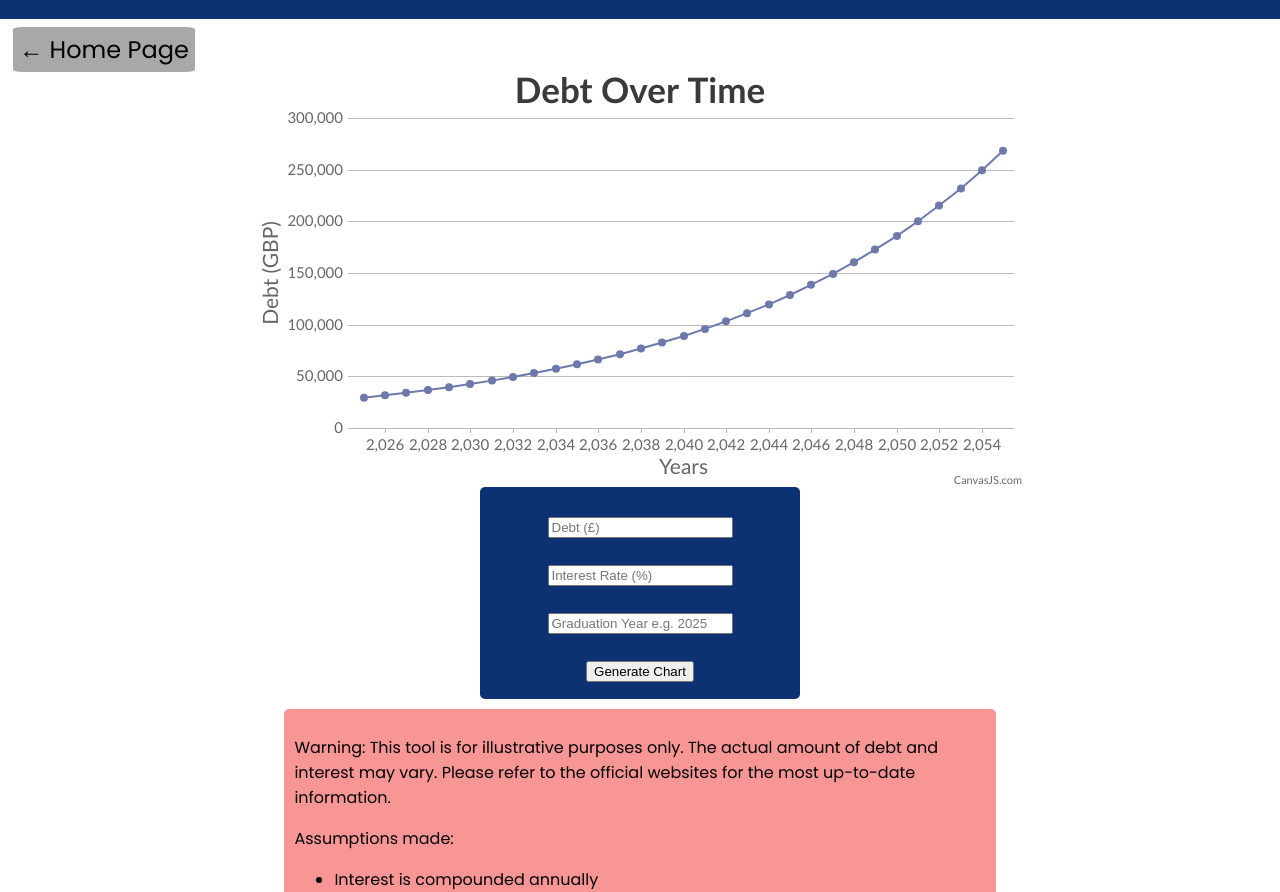
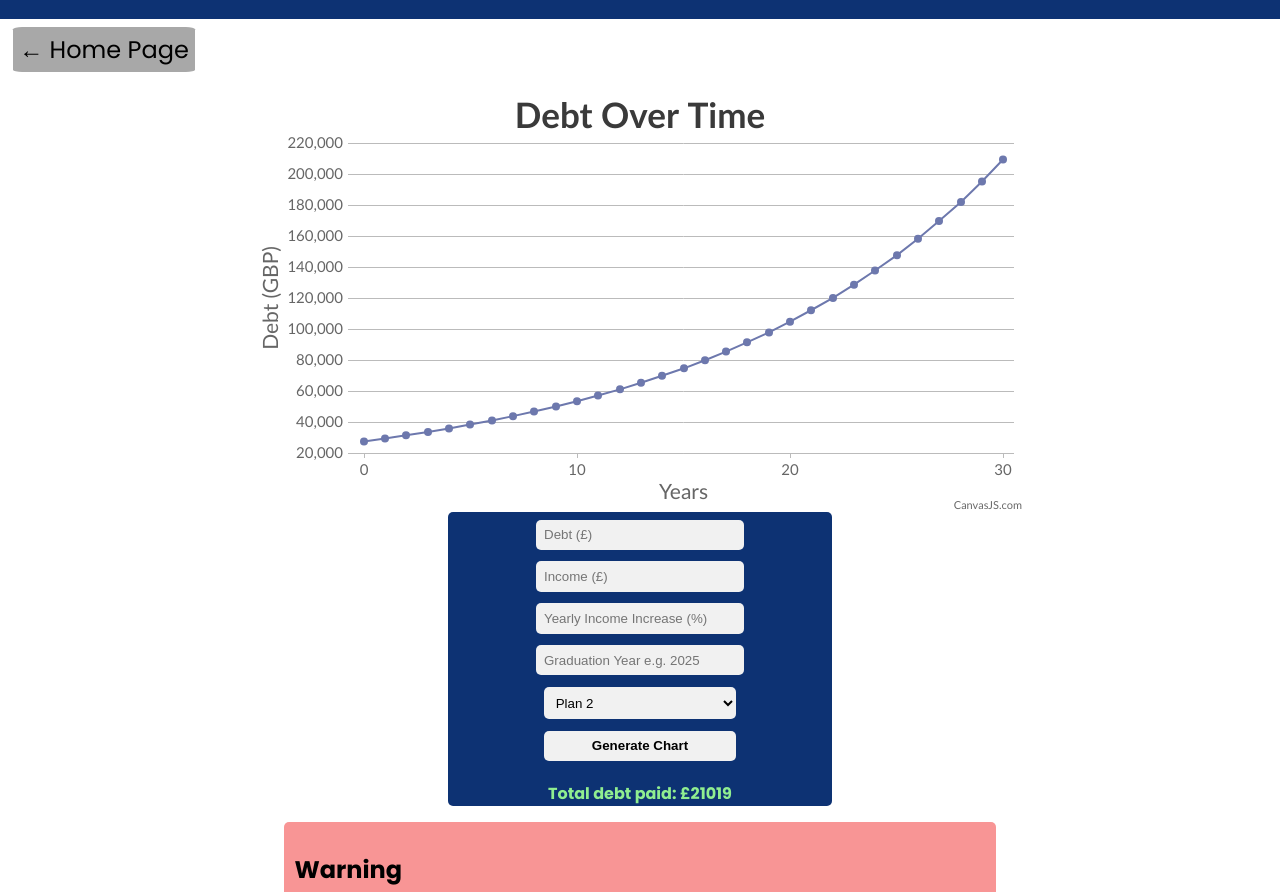
Before and after one commit to Rahat464/qnomics-private, a plain HTML site: page tool.html in a window 1280 px wide. Shown: the part 73-965 px from the top of the page. Drawn offline with Linux system fonts and the light colour scheme.

Commit message:
- Updated CSS Styles - Updated HTML form and warning - Updated script.js to include debt calculator using real past interest rate data, take away debt from income, and allow for yearly increases in debt.

```diff
--- a/css/style.css
+++ b/css/style.css
@@ -8,7 +8,7 @@
 @import url('https://fonts.googleapis.com/css2?family=Poppins:wght@300;400;500;600;700&display=swap');
 
 /* Global */
-body {
+body{
     font-family: Poppins, Arial, Helvetica, sans-serif;
     margin: 0% 0% 0% 0%;
 }
@@ -68,8 +68,6 @@ body {
     padding: -10% -10% -10% -10%;
     margin-left: auto;
     margin-right: auto;
-
-
 }
 
 /* About */
@@ -94,7 +92,6 @@ footer {
 }
 
 #disclaimer *{
-    /* font-size: 80%; */
     color: #bbbbbb;
 }
 
@@ -129,35 +126,43 @@ footer {
 #chartContainer {
     height: 420px;
     max-width: 100%;
-    /* padding: 10% 1% 10% 1% auto; */
-    /* display: block; */
 }
 
 /* Style input boxes and submit button*/
-#inputbox {
-    display: block;
-    text-align: center;
-    margin: 0px auto;
-    padding: 10px;
+#inputbox input, #inputbox select{
+    width: 50%;
+    padding: 2% 2% 2% 2%;
+    margin: 2% 1% 1% 1%;
+    border: none;
+    background: #f1f1f1;
     border-radius: 5px;
-    width: 300px;
-    border: 15% solid #010003;
 }
 
 /* make submit button and input boxes arger and add colour */
-#submit, #inputbox {
-    display: block;
+#inputbox {
     text-align: center;
+    color: white;
+    font-weight: bold;
+    background-color: #0d3273;
+    border-radius: 5px;
+    width: 50%;
     margin: 0px auto;
-    padding: 10px;
+    margin-bottom: 1%;
+}
+
+#inputbox button {
+    width: 50%;
+    padding: 2% 2% 2% 2%;
+    margin: 2% 1% 1% 1%;
+    border: none;
     border-radius: 5px;
-    width: 300px;
-    background-color: #0d3273;
-    color: white;
-    border: 15% solid #ccc;
-    margin-bottom: 10px;
-    font-size: 200%;
     font-weight: bold;
+    background-color: #f1f1f1;
+    cursor: pointer;
+}
+
+#debtPaid {
+    color:lightgreen;
 }
 
 .noticebox {
--- a/js/script.js
+++ b/js/script.js
@@ -1,14 +1,14 @@
-// Queen Mary University of London (QMUL)
-// qNomics Financial Literacy Project
-// Date: 19/02/2024
-// Developed by: Rahat Ali
-// Contact: r.ali@se22.qmul.ac.uk
+// // Queen Mary University of London (QMUL)
+// // qNomics Financial Literacy Project
+// // Date: 19/02/2024
+// // Developed by: Rahat Ali
+// // Contact: r.ali@se22.qmul.ac.uk
 
 // Description: This file contains the code to create a chart using CanvasJS.
 
 // When the page loads, render the chart with default values
 window.onload = function () {
-    const dataPoints = generateDataPoints(27750, 7.6, 2025);
+    const dataPoints = generateDataPoints(27750, 2025, "plan2", 30000, 1);
     renderChart(dataPoints);
 }
 
@@ -19,7 +19,7 @@ function updateChart() {
     if (!userInput) return;
 
     // Generate dataPoints
-    const dataPoints = generateDataPoints(userInput.debt, userInput.interest, userInput.grad_year);
+    const dataPoints = generateDataPoints(userInput.debt, userInput.grad_year, userInput.plan, userInput.income, userInput.yearlyIncrease);
 
     // Reset chart
     document.getElementById("chartContainer").innerHTML = "";
@@ -31,31 +31,94 @@ function updateChart() {
 // Get user input and validate it
 function getUserInput() {
     const debt = parseFloat(document.getElementById("debt").value);
-    const interest = parseFloat(document.getElementById("interest").value);
     const grad_year = parseInt(document.getElementById("graduation_year").value);
+    const plan = document.getElementById("payment_plan").value;
+    const income = parseInt(document.getElementById("income").value);
+    const yearlyIncrease = parseFloat(document.getElementById("incomeIncrease").value);
 
     // Check if inputs are valid
-    if (isNaN(debt) || isNaN(interest) || isNaN(grad_year) ||
-        debt < 0 || interest < 0 || grad_year < 0) {
+    if (isNaN(debt) || isNaN(grad_year) || plan === "" || isNaN(income) || isNaN(yearlyIncrease)
+        || debt < 0 || grad_year < 0 || income < 0 || yearlyIncrease < 0) {
         alert("Please enter valid numbers");
         return;
     }
 
-    return { debt, interest, grad_year};
+    return { debt, grad_year, plan, income, yearlyIncrease };
 }
 
-// Generate Data Points with user input
-function generateDataPoints(debt, interest, years) {
-    const dataPoints = [];
+// Updated generateDataPoints function that takes into account the payment plan
+function generateDataPoints(debt, grad_year, plan, income, yearlyIncrease) {
+    const dataPoints = [{ x: 0, y: debt }];
+    let debtPaid = 0;
 
-    // Calculate data points yearly
-    for (let i = years; i <= years+30; i++) {
-        const currentDebt = Math.round(debt + (debt * (interest / 100)));
-        dataPoints.push({ x: i, y: currentDebt });
-        debt = currentDebt;
+    // Calculate remaining years of repayment plan depending on plan and graduation year
+    const totalYears = plan === "plan2" ? 30 : 40;
+
+    // We calculate the interest for each month since the interest rate can change each month
+    // Year starts from 1 since we assume the user will pay back the April after they graduate
+    for (let year = 1; year <= totalYears; year++) {
+        for (let month = 0; month < 12; month++) {
+            // Get the current date to find the interest rate
+            let curr_date = new Date(grad_year + year, month, 1)
+
+            // Find the interest rate for the current date
+            let interestRate = (findInterestRate(curr_date, plan) / 100)  + 1;
+
+            // Apply the interest rate to the debt
+            debt += ((debt * interestRate) - debt) / 12;
+        }
+
+        // If the user has an income, subtract the income from the debt
+        if (income) {
+            let incomeToDebt = 0;
+            if (plan === "plan2" && income >= 27000) {
+                // Plan 2: Take away 9% of the income above 27,000 from the debt
+                incomeToDebt = (income - 27000) * 0.09;
+            }
+            else if (plan === "plan5" && income >= 25000) {
+                // Plan 5: Take away 9% of the income above 25000 from the debt
+                incomeToDebt = (income - 25000) * 0.09;
+            }
+            debtPaid += incomeToDebt;
+            debt -= incomeToDebt;
+        }
+
+        // Add yearly increase to the income
+        income = income + (income * (yearlyIncrease / 100));
+
+        // If debt is 0, return the dataPoints
+        if (debt <= 0) {
+            dataPoints.push({ x: (year), y: (0)});
+            return dataPoints;
+        }
+
+        dataPoints.push({ x: (year), y: Math.round(debt) });
     }
 
+    // Change innerHTML of id debtPaid to the amount paid
+    document.getElementById("debtPaid").innerHTML = `Total debt paid: £${Math.round(debtPaid)}`;
     return dataPoints;
+}
+
+// Given a data object and a plan,
+// Find the interest rate for the given month and return the interest rate
+function findInterestRate(date, plan) {
+    // Fetch the JSON file
+    let data = plan === "plan2" ? plan2 : plan5;
+    data = data.reverse(); // Reverse order since the JSON file starts with the most recent year
+
+    // Convert the year to a UNIX timestamp
+    const timestamp = date.getTime() / 1000; // Convert to seconds
+
+    for (const item of data) {
+        // Check if the year falls within the start and end timestamps
+        if (timestamp >= item.start && timestamp <= item.end) {
+            // Return the interest rate for this date range
+            return parseFloat(item.interestRate);
+        }
+    }
+    // If no interest rate is found, return the most recent interest rate
+    return parseFloat(data[data.length -1]?.interestRate) || 7.6;
 }
 
 // Render Chart
@@ -65,12 +128,13 @@ function renderChart(Points){
         theme: "light2",
         title: {text: "Debt Over Time"},
         axisY: {
-            includeZero: true,
+            includeZero: false,
             title: "Debt (GBP)"
         },
         axisX: {
             title: "Years",
-            interval: 2, // Show every year
+            interval: 10, // Show every year
+            // Divide by 12 to get years
         },
         data: [{
             type: "line",
@@ -81,6 +145,37 @@ function renderChart(Points){
     chart.render();
 }
 
+// CONSTANTS
+const plan2 = [
+    {"start": 1704067200, "end": 4102444800, "interestRate": "7.6"},
+    {"start": 1638316800, "end": 1640908800, "interestRate": "7.5"},
+    {"start": 1630454400, "end": 1638316800, "interestRate": "7.3"},
+    {"start": 1622505600, "end": 1630454400, "interestRate": "7.1"},
+    {"start": 1614556800, "end": 1622505600, "interestRate": "6.9"},
+    {"start": 1606780800, "end": 1614556800, "interestRate": "6.5"},
+    {"start": 1598918400, "end": 1606780800, "interestRate": "6.3"},
+    {"start": 1583020800, "end": 1598918400, "interestRate": "4.5"},
+    {"start": 1609459200, "end": 1614556800, "interestRate": "4.4"},
+    {"start": 1601510400, "end": 1609459200, "interestRate": "4.1"},
+    {"start": 1598918400, "end": 1601510400, "interestRate": "4.2"},
+    {"start": 1593561600, "end": 1598918400, "interestRate": "5.3"},
+    {"start": 1598918400, "end": 1625097600, "interestRate": "5.6"},
+    {"start": 1567296000, "end": 1598918400, "interestRate": "5.4"},
+    {"start": 1535760000, "end": 1567296000, "interestRate": "6.3"},
+    {"start": 1504224000, "end": 1535760000, "interestRate": "6.1"},
+    {"start": 1472688000, "end": 1504224000, "interestRate": "4.6"},
+    {"start": 1441152000, "end": 1472688000, "interestRate": "3.9"},
+    {"start": 1409616000, "end": 1441152000, "interestRate": "5.5"},
+    {"start": 1378076400, "end": 1409616000, "interestRate": "6.3"},
+    {"start": 1346534400, "end": 1378076400, "interestRate": "6.6"}
+]
+
+const plan5 = [
+    {"start": 1638316800000, "end": 1640908800000, "interestRate": "7.5%"},
+    {"start": 1630454400000, "end": 1638316800000, "interestRate": "7.3%"},
+    {"start": 1627756800000, "end": 1630454400000, "interestRate": "7.1%"}
+]
+
 /* Credits:
 - CanvasJS free license used under CC BY-NC-SA 3.0 DEED
 */
--- a/tool.html
+++ b/tool.html
@@ -18,25 +18,30 @@
         <a href="index.html">&larr; Home Page</a>
     </div>
     <div class="container">
+        <br>
         <div id="chartContainer"></div>
         <div id="inputbox">
             <form>
                 <input id="debt" type="number" placeholder="Debt (£)">
-                <input id="interest" type="number" placeholder="Interest Rate (%)">
+                <input id="income" type="number" placeholder="Income (£)">
+                <input id="incomeIncrease" type="number" placeholder="Yearly Income Increase (%)">
                 <input id="graduation_year" type="number" placeholder="Graduation Year e.g. 2025">
+                <select id="payment_plan" title="plan">
+                    <option value="plan2">Plan 2</option>
+                    <option value="plan5">Plan 5</option>
+                </select>
             </form>
             <button onclick="updateChart()">Generate Chart</button>
+            <p id="debtPaid"></p>
         </div>
         <div id="tool_warning">
-            <p>Warning: This tool is for illustrative purposes only. The actual amount of debt and interest may vary. Please refer to the official websites for the most up-to-date information.</p>
+            <h2 class="title">Warning</h2>
+            <p>This tool is for illustrative purposes only. The actual amount of debt and interest may vary. Please refer to the official websites for the most up-to-date information.</p>
             <p>Assumptions made:</p>
             <ul>
-                <li>Interest is compounded annually</li>
-                <li>Interest is calculated starting from the following April after your graduation</li>
-                <li>Interest rate is fixed</li>
-                <li>Not paying back toward the loan</li>
+                <li>Interest is calculated starting from the April after you graduate.</li>
+                <li>Income increases by the percentage you input every year, without limit.</li>
             </ul>
-            <p>If you have not graduated yet, please input how much debt you expect to accumulate by the time you graduate</p>
         </div>
     </div>
     <!-- Footer -->
```
